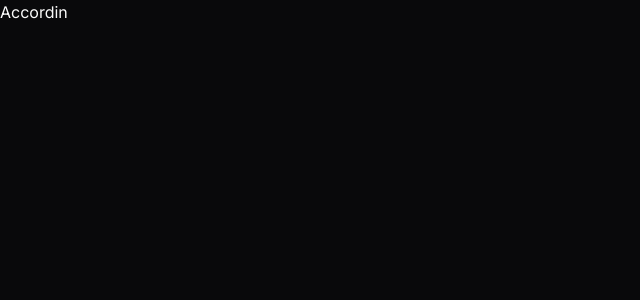
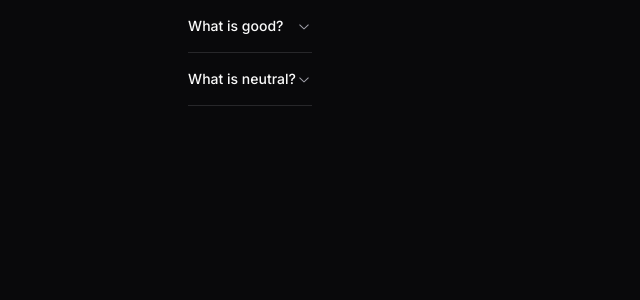
Before and after one commit to asimnp/shadcn-workflow, a Next.js app: page /accordin in a window 1280 px wide. Shown: the top 300 px of the page, without its empty margins (0-640 px from the left). Built offline with nearby package versions, Linux system fonts and the light colour scheme.

Commit message:
use accordion with custom content

```diff
--- a/src/app/accordin/page.tsx
+++ b/src/app/accordin/page.tsx
@@ -1,7 +1,31 @@
+import {
+  Accordion,
+  AccordionContent,
+  AccordionItem,
+  AccordionTrigger,
+} from "@/components/ui/accordion";
+
 export default function Page() {
+  const faq = [
+    {
+      question: "What is good?",
+      answer: "This is good",
+    },
+    {
+      question: "What is neutral?",
+      answer: "This is neutral",
+    },
+  ];
   return (
-    <main>
-      <div>Accordin</div>
+    <main className="flex justify-center items-center w-[500px]">
+      <Accordion type="single" collapsible>
+        {faq.map((f) => (
+          <AccordionItem value={f.question} key={f.question}>
+            <AccordionTrigger>{f.question}</AccordionTrigger>
+            <AccordionContent>{f.answer}</AccordionContent>
+          </AccordionItem>
+        ))}
+      </Accordion>
     </main>
   );
 }
```
